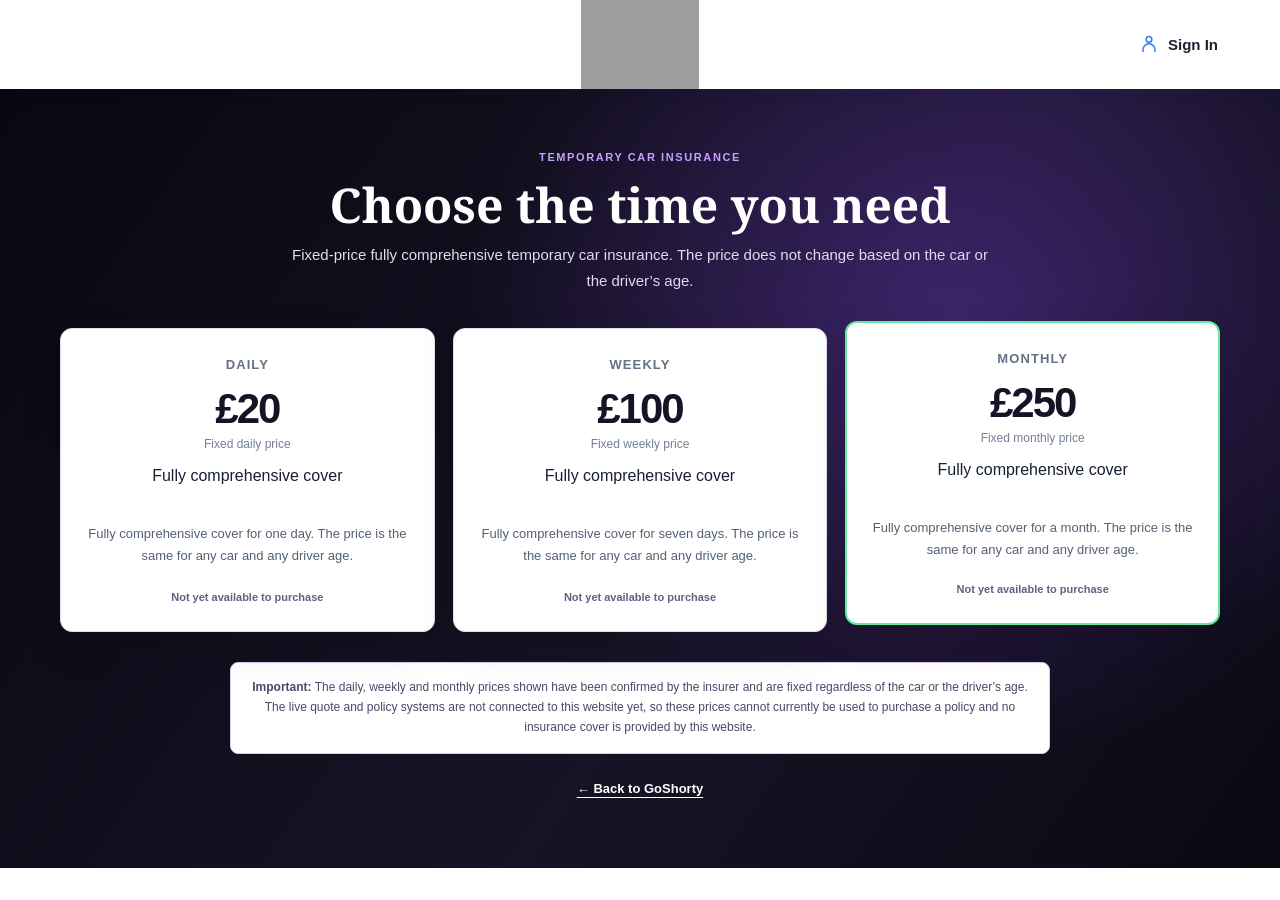
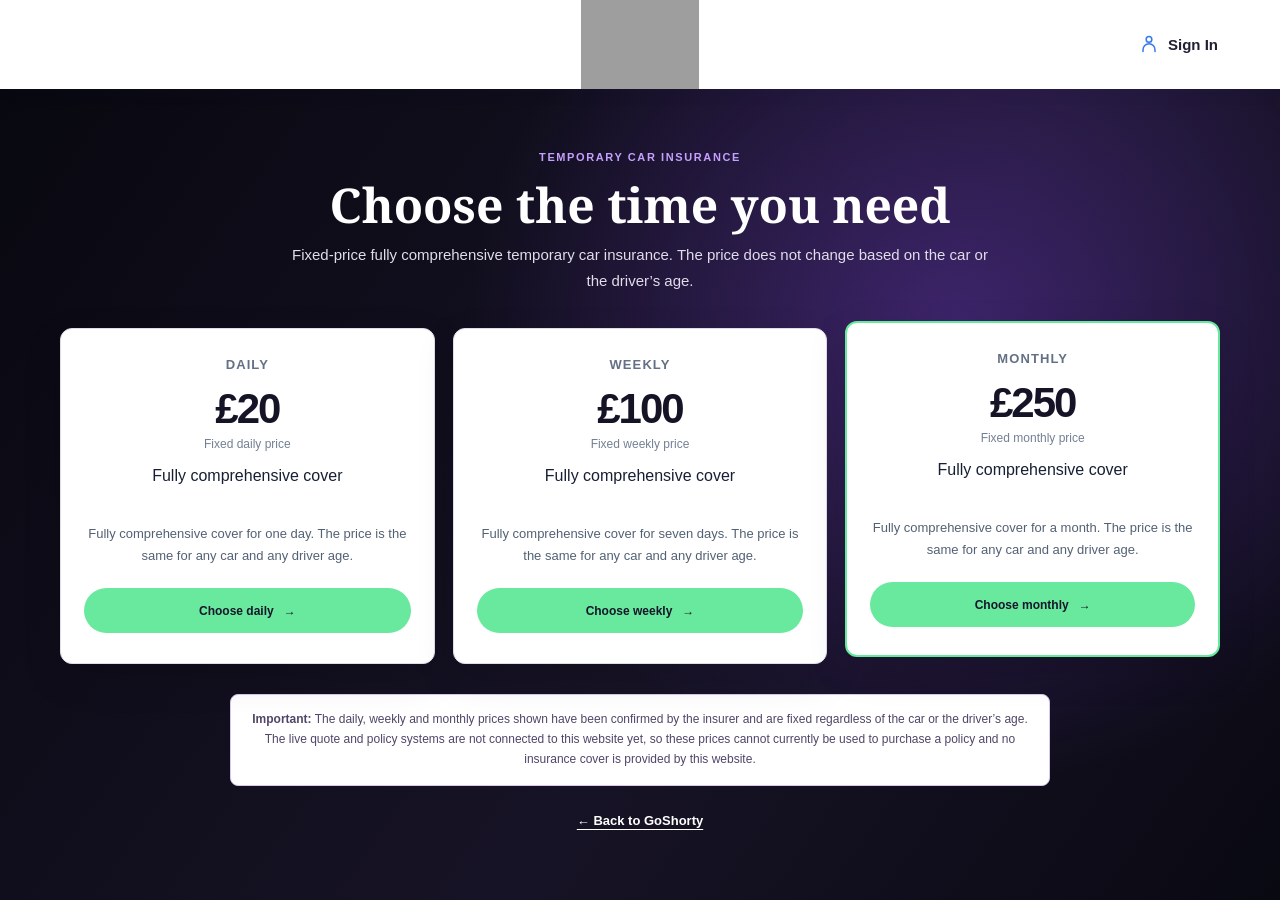
Before and after one commit to insurancetemp/goshorty, a Next.js app: page /quote in a window 1280 px wide. Before the commit the page ends 868 px from the top, so only its background shows below. Built offline with nearby package versions, Linux system fonts and the light colour scheme; grey boxes are pictures that could not be loaded.

Commit message:
Link fixed price options into Get a Quote journey

```diff
--- a/app/quote/page.tsx
+++ b/app/quote/page.tsx
@@ -42,7 +42,7 @@ export default function QuotePage() {
                 <p className="pricing-amount">{plan.price}</p>
                 <p className="pricing-caption">Fixed {plan.period.toLowerCase()} price</p><p className="pricing-cover-label">Fully comprehensive cover</p>
                 <p className="pricing-description">{plan.description}</p>
-                <div className="pricing-status">Not yet available to purchase</div>
+                <Link className="pricing-choose-link" href={`/get-a-quote/?plan=${plan.period.toLowerCase()}`}>Choose {plan.period.toLowerCase()} <span>→</span></Link>
               </article>
             ))}
           </div>
```
